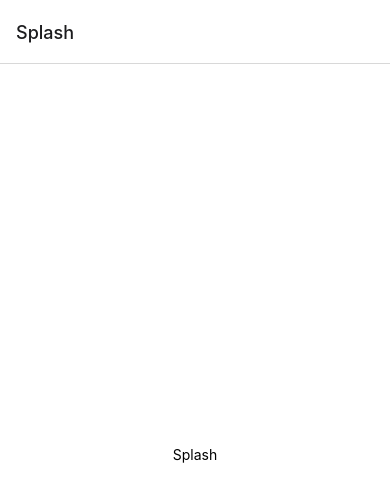
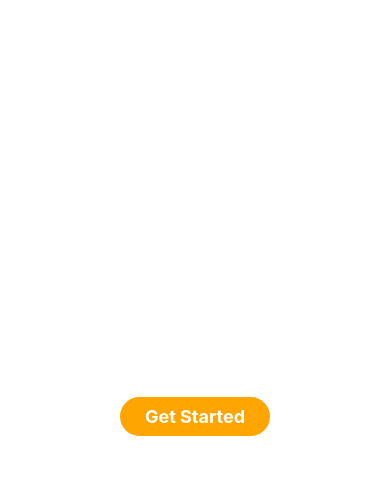
Before and after one commit to vkl2109/ascensionsound, a React Native app in the folder client/: screen /Splash in a window 390 px wide. Shown: the top 502 px of the page. Built offline with nearby package versions, Linux system fonts and the light colour scheme.

Commit message:
added get started button from react native elements

```diff
--- a/client/App.js
+++ b/client/App.js
@@ -12,7 +12,7 @@ export default function App() {
   return (
     <SafeAreaProvider>
       <NavigationContainer>
-        <Stack.Navigator>
+        <Stack.Navigator screenOptions={{ headerShown: false, gestureEnabled: true }}>
           <Stack.Screen name="Splash" component={Splash} />
           <Stack.Screen name="Login" component={Login} />
           <Stack.Screen name="Signup" component={Signup} />
--- a/client/components/SignIn/Splash.js
+++ b/client/components/SignIn/Splash.js
@@ -1,14 +1,31 @@
 import { StyleSheet, Text, View, ScrollView, Dimensions } from 'react-native';
 import { SafeAreaView } from 'react-native-safe-area-context';
 import * as React from 'react';
+import { Button } from '@rneui/themed';
 
 const screenWidth = Dimensions.get('window').width;
 
-export default function Splash () {
+export default function Splash ({ navigation }) {
     return (
         <SafeAreaView style={styles.container}>
             <ScrollView contentContainerStyle={styles.scrollview} >
-                <Text>Splash</Text>
+                <Button
+                    title={"Get Started"}
+                    buttonStyle={{
+                        backgroundColor: '#FFA500',
+                        borderColor: 'transparent',
+                        borderWidth: 0,
+                        borderRadius: 30,
+                    }}
+                    containerStyle={{
+                        width: 150,
+                        height: 50,
+                        marginHorizontal: 50,
+                        marginVertical: 10,
+                    }}
+                    titleStyle={{ fontWeight: 'bold' }}
+                    onPress={() => navigation.navigate('Login')}
+                    />
             </ScrollView>
         </SafeAreaView>
     )
--- a/client/package.json
+++ b/client/package.json
@@ -11,11 +11,13 @@
   "dependencies": {
     "@react-navigation/native": "^6.1.4",
     "@react-navigation/native-stack": "^6.9.10",
+    "@rneui/base": "^4.0.0-rc.7",
+    "@rneui/themed": "^4.0.0-rc.7",
     "expo": "~47.0.12",
     "expo-status-bar": "~1.4.2",
     "react": "18.1.0",
     "react-native": "0.70.5",
-    "react-native-safe-area-context": "4.4.1",
+    "react-native-safe-area-context": "^4.4.1",
     "react-native-screens": "~3.18.0"
   },
   "devDependencies": {
```
Also changed, not shown: 1 other file (tests, documents, lock files or other folders).
